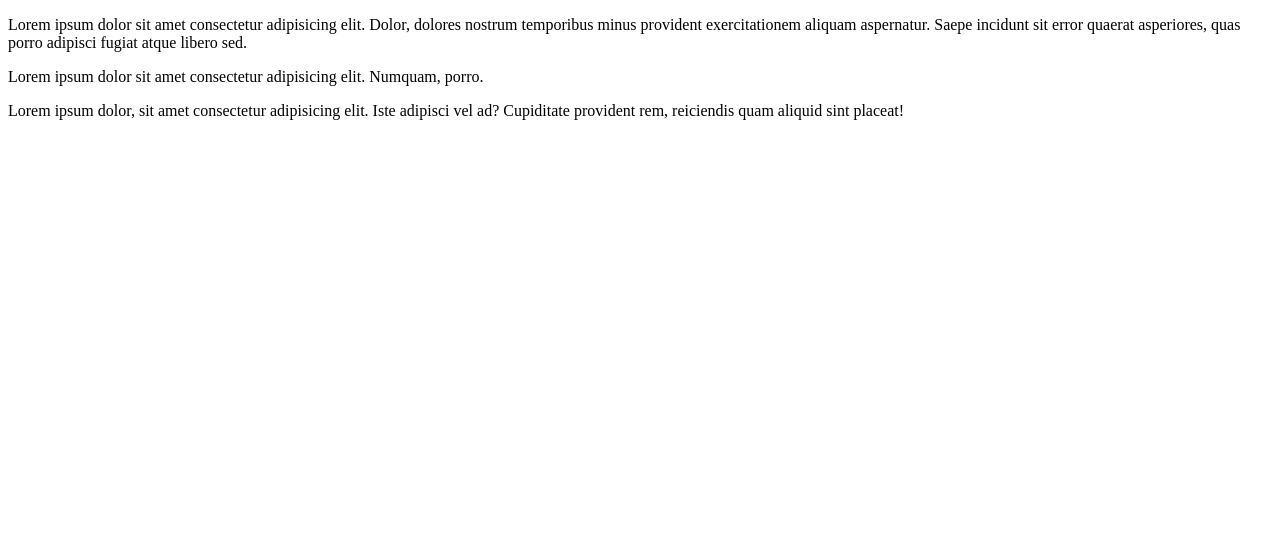
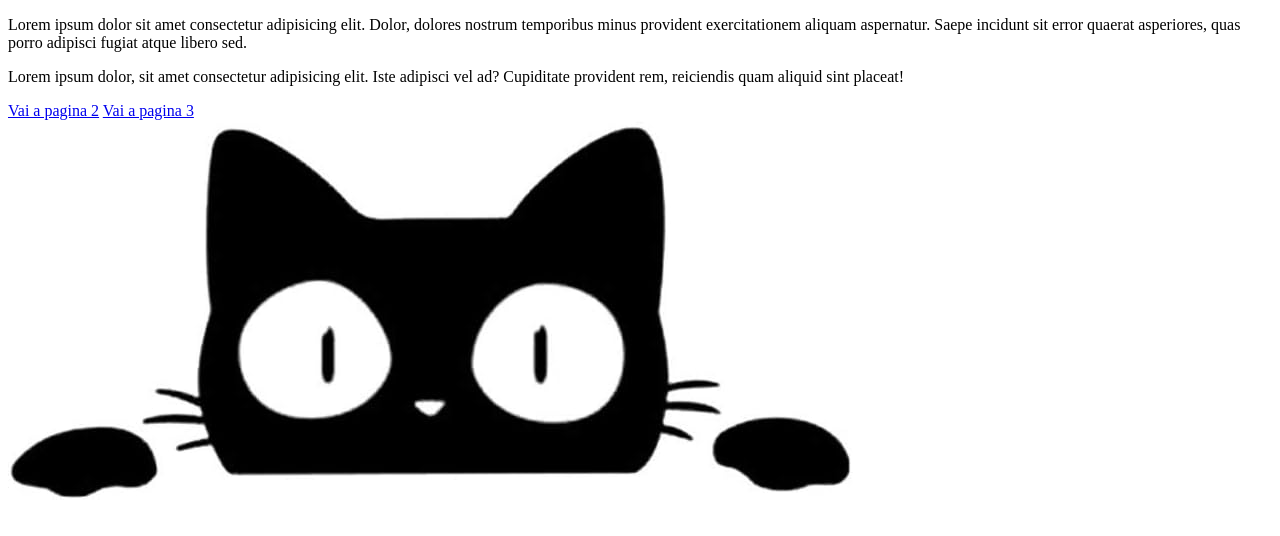
Before and after one commit to Fla-Ser/EsercizioGiuseppe, a plain HTML site: page index.html in a window 1280 px wide. Drawn offline with Linux system fonts and the light colour scheme.

Commit message:
Modifica index + immagine

```diff
--- a/index.html
+++ b/index.html
@@ -7,7 +7,12 @@
 </head>
 <body>
     <p>Lorem ipsum dolor sit amet consectetur adipisicing elit. Dolor, dolores nostrum temporibus minus provident exercitationem aliquam aspernatur. Saepe incidunt sit error quaerat asperiores, quas porro adipisci fugiat atque libero sed.</p>
-    <p>Lorem ipsum dolor sit amet consectetur adipisicing elit. Numquam, porro.</p>
     <p>Lorem ipsum dolor, sit amet consectetur adipisicing elit. Iste adipisci vel ad? Cupiditate provident rem, reiciendis quam aliquid sint placeat!</p>
+   <a href="index2.html">Vai a pagina 2</a>
+   <a href="index3.html"> Vai a pagina 3 </a>
+
+   <div>
+    <img src="gattoEser.jpg" alt="immagine">
+   </div>
 </body>
 </html>
```
Also changed, not shown: gattoEser.jpg (added).
